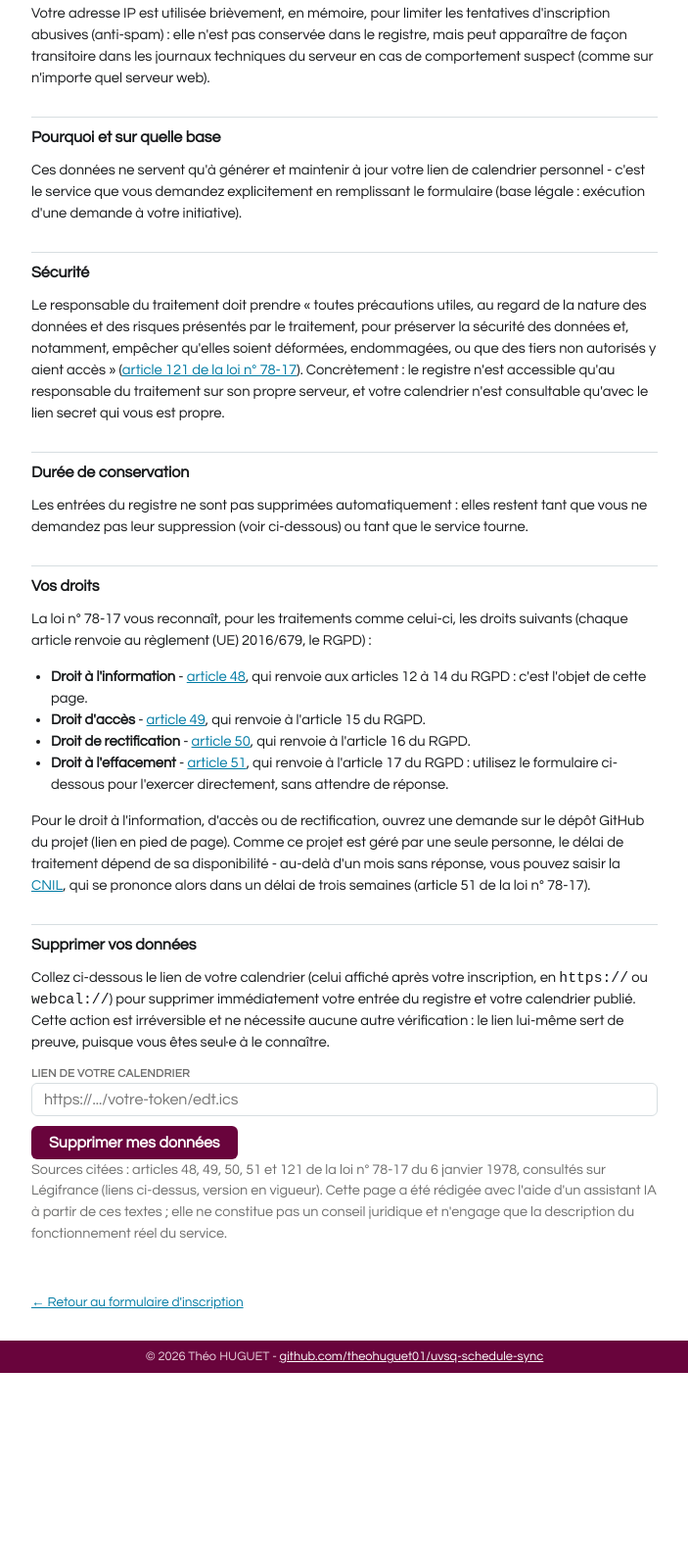
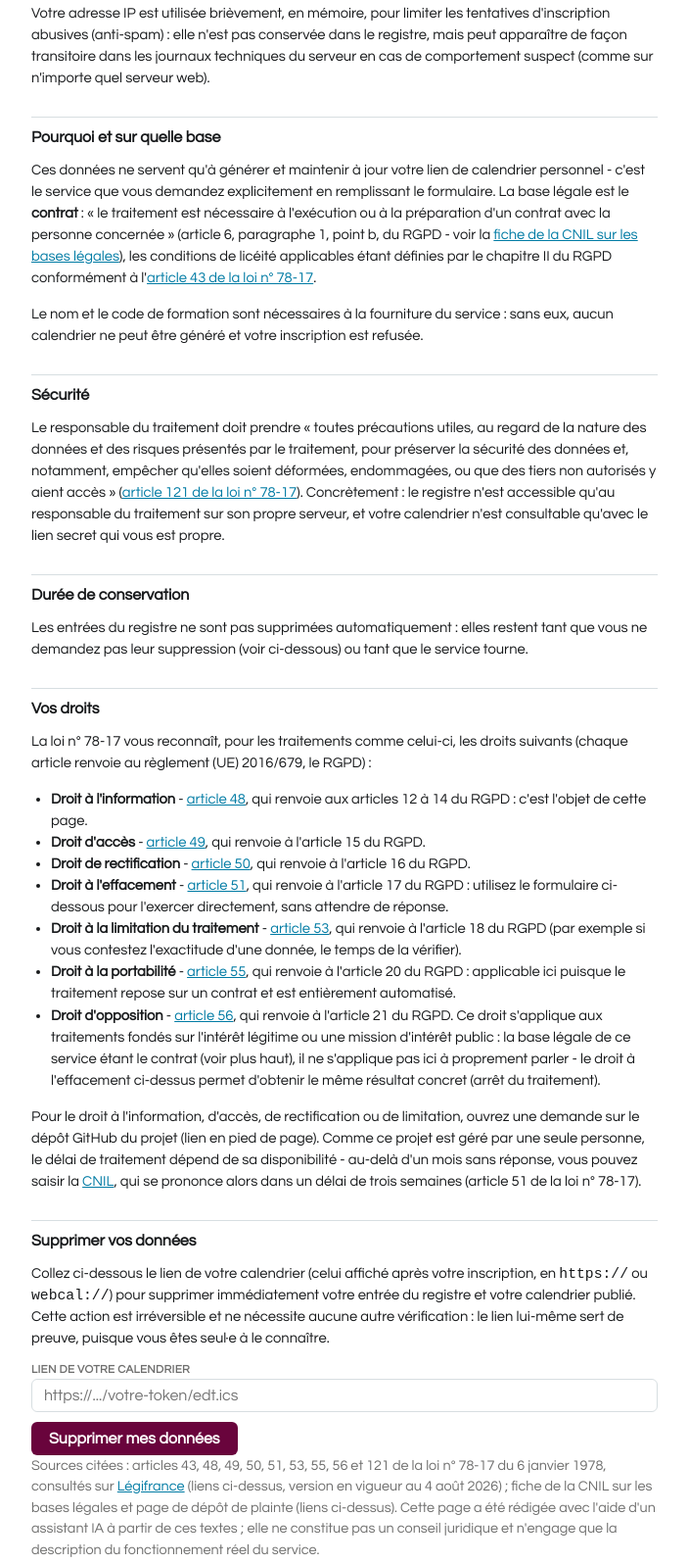
Before and after one commit to theohuguet01/uvsq-schedule-sync, a website: page public/confidentialite.html in a window 1280 px wide. Shown: the part 630-2226 px from the top of the page at 98% size, without its empty margins (288-991 px from the left). Before the commit the page ends 2031 px from the top, so only its background shows below. Drawn offline with Linux system fonts and the light colour scheme.

Commit message:
Renforce la conformite juridique de la page confidentialite
Base legale precisee (contrat, art. 6.1.b RGPD, source CNIL + art. 43 de la
loi 78-17), ajout des droits a la limitation, a la portabilite et
d'opposition (art. 53, 55, 56 de la loi 78-17), et lien CNIL corrige vers la
page officielle de depot de plainte. Articles deja cites (48, 49, 50, 51,
121) revérifiés en vigueur sur Legifrance.

```diff
--- a/public/confidentialite.html
+++ b/public/confidentialite.html
@@ -206,7 +206,8 @@
       <p>Votre adresse IP est utilisée brièvement, en mémoire, pour limiter les tentatives d'inscription abusives (anti-spam) : elle n'est pas conservée dans le registre, mais peut apparaître de façon transitoire dans les journaux techniques du serveur en cas de comportement suspect (comme sur n'importe quel serveur web).</p>
 
       <h2>Pourquoi et sur quelle base</h2>
-      <p>Ces données ne servent qu'à générer et maintenir à jour votre lien de calendrier personnel - c'est le service que vous demandez explicitement en remplissant le formulaire (base légale : exécution d'une demande à votre initiative).</p>
+      <p>Ces données ne servent qu'à générer et maintenir à jour votre lien de calendrier personnel - c'est le service que vous demandez explicitement en remplissant le formulaire. La base légale est le <strong>contrat</strong> : « le traitement est nécessaire à l'exécution ou à la préparation d'un contrat avec la personne concernée » (article 6, paragraphe 1, point b, du RGPD - voir la <a href="https://www.cnil.fr/fr/les-bases-legales/liceite-essentiel-sur-les-bases-legales" target="_blank" rel="noopener">fiche de la CNIL sur les bases légales</a>), les conditions de licéité applicables étant définies par le chapitre II du RGPD conformément à l'<a href="https://www.legifrance.gouv.fr/loda/article_lc/LEGIARTI000037822828" target="_blank" rel="noopener">article 43 de la loi n° 78-17</a>.</p>
+      <p>Le nom et le code de formation sont nécessaires à la fourniture du service : sans eux, aucun calendrier ne peut être généré et votre inscription est refusée.</p>
 
       <h2>Sécurité</h2>
       <p>Le responsable du traitement doit prendre « toutes précautions utiles, au regard de la nature des données et des risques présentés par le traitement, pour préserver la sécurité des données et, notamment, empêcher qu'elles soient déformées, endommagées, ou que des tiers non autorisés y aient accès » (<a href="https://www.legifrance.gouv.fr/loda/article_lc/LEGIARTI000037817729" target="_blank" rel="noopener">article 121 de la loi n° 78-17</a>). Concrètement : le registre n'est accessible qu'au responsable du traitement sur son propre serveur, et votre calendrier n'est consultable qu'avec le lien secret qui vous est propre.</p>
@@ -221,8 +222,11 @@
         <li><strong>Droit d'accès</strong> - <a href="https://www.legifrance.gouv.fr/loda/article_lc/LEGIARTI000043887429" target="_blank" rel="noopener">article 49</a>, qui renvoie à l'article 15 du RGPD.</li>
         <li><strong>Droit de rectification</strong> - <a href="https://www.legifrance.gouv.fr/loda/article_lc/LEGIARTI000037823122" target="_blank" rel="noopener">article 50</a>, qui renvoie à l'article 16 du RGPD.</li>
         <li><strong>Droit à l'effacement</strong> - <a href="https://www.legifrance.gouv.fr/loda/article_lc/LEGIARTI000037823120" target="_blank" rel="noopener">article 51</a>, qui renvoie à l'article 17 du RGPD : utilisez le formulaire ci-dessous pour l'exercer directement, sans attendre de réponse.</li>
+        <li><strong>Droit à la limitation du traitement</strong> - <a href="https://www.legifrance.gouv.fr/loda/article_lc/LEGIARTI000037823114" target="_blank" rel="noopener">article 53</a>, qui renvoie à l'article 18 du RGPD (par exemple si vous contestez l'exactitude d'une donnée, le temps de la vérifier).</li>
+        <li><strong>Droit à la portabilité</strong> - <a href="https://www.legifrance.gouv.fr/loda/article_lc/LEGIARTI000037823107" target="_blank" rel="noopener">article 55</a>, qui renvoie à l'article 20 du RGPD : applicable ici puisque le traitement repose sur un contrat et est entièrement automatisé.</li>
+        <li><strong>Droit d'opposition</strong> - <a href="https://www.legifrance.gouv.fr/loda/article_lc/LEGIARTI000037823103" target="_blank" rel="noopener">article 56</a>, qui renvoie à l'article 21 du RGPD. Ce droit s'applique aux traitements fondés sur l'intérêt légitime ou une mission d'intérêt public : la base légale de ce service étant le contrat (voir plus haut), il ne s'applique pas ici à proprement parler - le droit à l'effacement ci-dessus permet d'obtenir le même résultat concret (arrêt du traitement).</li>
       </ul>
-      <p>Pour le droit à l'information, d'accès ou de rectification, ouvrez une demande sur le dépôt GitHub du projet (lien en pied de page). Comme ce projet est géré par une seule personne, le délai de traitement dépend de sa disponibilité - au-delà d'un mois sans réponse, vous pouvez saisir la <a href="https://www.cnil.fr" target="_blank" rel="noopener">CNIL</a>, qui se prononce alors dans un délai de trois semaines (article 51 de la loi n° 78-17).</p>
+      <p>Pour le droit à l'information, d'accès, de rectification ou de limitation, ouvrez une demande sur le dépôt GitHub du projet (lien en pied de page). Comme ce projet est géré par une seule personne, le délai de traitement dépend de sa disponibilité - au-delà d'un mois sans réponse, vous pouvez saisir la <a href="https://www.cnil.fr/fr/adresser-une-plainte" target="_blank" rel="noopener">CNIL</a>, qui se prononce alors dans un délai de trois semaines (article 51 de la loi n° 78-17).</p>
 
       <h2>Supprimer vos données</h2>
       <p>Collez ci-dessous le lien de votre calendrier (celui affiché après votre inscription, en <code>https://</code> ou <code>webcal://</code>) pour supprimer immédiatement votre entrée du registre et votre calendrier publié. Cette action est irréversible et ne nécessite aucune autre vérification : le lien lui-même sert de preuve, puisque vous êtes seul·e à le connaître.</p>
@@ -233,7 +237,7 @@
       </form>
       <div id="delete-message" class="message" hidden></div>
 
-      <p class="lead">Sources citées : articles 48, 49, 50, 51 et 121 de la loi n° 78-17 du 6 janvier 1978, consultés sur Légifrance (liens ci-dessus, version en vigueur). Cette page a été rédigée avec l'aide d'un assistant IA à partir de ces textes ; elle ne constitue pas un conseil juridique et n'engage que la description du fonctionnement réel du service.</p>
+      <p class="lead">Sources citées : articles 43, 48, 49, 50, 51, 53, 55, 56 et 121 de la loi n° 78-17 du 6 janvier 1978, consultés sur <a href="https://www.legifrance.gouv.fr" target="_blank" rel="noopener">Légifrance</a> (liens ci-dessus, version en vigueur au 4 août 2026) ; fiche de la CNIL sur les bases légales et page de dépôt de plainte (liens ci-dessus). Cette page a été rédigée avec l'aide d'un assistant IA à partir de ces textes ; elle ne constitue pas un conseil juridique et n'engage que la description du fonctionnement réel du service.</p>
 
       <a class="back-link" href="inscription.html">← Retour au formulaire d'inscription</a>
     </article>
```
